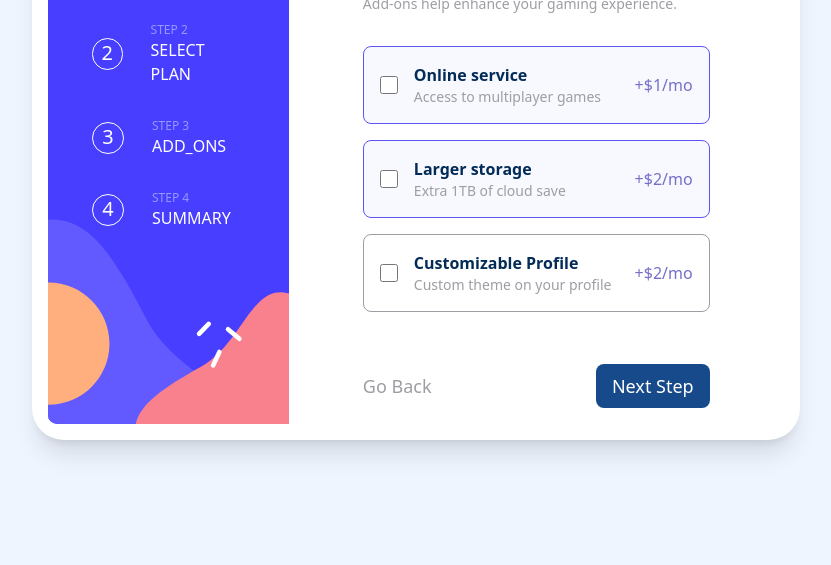
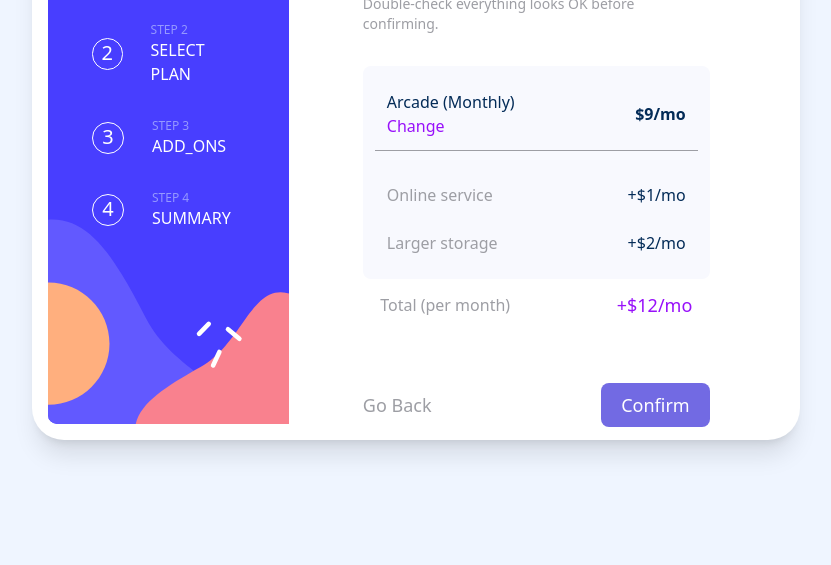
Before and after one commit to AhmadAlkhooly08/Subscription_Form, a website built with Vite: page index.html in a window 1280 px wide. Shown: the part 235-800 px from the top of the page, without its empty margins (224-1055 px from the left). Built offline with nearby package versions, Linux system fonts and the light colour scheme.

Commit message:
99% Finished with tailwend

```diff
--- a/index.html
+++ b/index.html
@@ -142,7 +142,7 @@
 
             <!-- step 3 -->
 
-            <div class="flex flex-col items-center mt-10 space-y-8 w-[70%]">
+            <!-- <div class="flex flex-col items-center mt-10 space-y-8 w-[70%]">
                 <div class="flex flex-col items-start space-y-3 w-[70%]">
                     <h1 class="text-[#032B57] text-3xl font-bold font-sans text-start">Pick add-ons</h1>
                     <p class="text-[#9d9ea4] text-sm">Add-ons help enhance your gaming experience.</p>
@@ -151,7 +151,7 @@
                 <div class="space-y-4 w-[70%]">
                     <div class="add-one sub-active">
                         <div class="flex items-center">
-                            <input type="checkbox" class="size-4.5 peer-checked:bg-[#746FC9]">
+                            <input type="checkbox" class="size-4 accent-[#483CFF]">
                             <div class="flec flex-col ml-4">
                                 <h1 class="text-[#032B57] font-bold font-sans">Online service</h1>
                                 <p class="text-[#9d9ea4] text-sm">Access to multiplayer games</p>
@@ -163,7 +163,7 @@
                     </div>
                     <div class="add-one sub-active">
                         <div class="flex items-center">
-                            <input type="checkbox" class="size-4.5">
+                            <input type="checkbox" class="size-4 accent-[#483CFF]">
                             <div class="flec flex-col ml-4">
                                 <h1 class="text-[#032B57] font-bold font-sans">Larger storage</h1>
                                 <p class="text-[#9d9ea4] text-sm">Extra 1TB of cloud save</p>
@@ -175,7 +175,7 @@
                     </div>
                     <div class="add-one">
                         <div class="flex items-center">
-                            <input type="checkbox" class="size-4.5">
+                            <input type="checkbox" class="size-4 accent-[#483CFF]">
                             <div class="flec flex-col ml-4">
                                 <h1 class="text-[#032B57] font-bold font-sans">Customizable Profile</h1>
                                 <p class="text-[#9d9ea4] text-sm">Custom theme on your profile</p>
@@ -191,7 +191,48 @@
                     <button class="back-btn">Go Back</button>
                     <button class="btn-next px-4 py-2 text-lg">Next Step</button>
                 </div>
+            </div> -->
+
+
+            <!-- Step 4 -->
+            <div class="flex flex-col items-center mt-10 space-y-8 w-[70%]">
+                <div class="flex flex-col items-start space-y-3 w-[70%]">
+                    <h1 class="text-[#032B57] text-3xl font-bold font-sans text-start">Finishing up</h1>
+                    <p class="text-[#9d9ea4] text-sm">Double-check everything looks OK before confirming.</p>
+                </div>
+
+                <div class="flex flex-col items-center w-[70%]">
+                    <div class=" p-3 w-full bg-[#F8F9FE] rounded-lg">
+                        <div class="flex justify-between items-center w-full border-b-1 border-b-[#9d9ea4] p-3">
+                            <div class="flex flex-col items-start">
+                                <h1 class="text-[#032B57]">Arcade (Monthly)</h1>
+                                <button class="bg-transparent text-purple-600 hover:underline cursor-pointer">Change</button>
+                            </div>
+                            <h1 class="text-[#032B57] font-bold">$9/mo</h1>
+                        </div>
+
+                        <div class="flex justify-between items-center w-full mt-5 p-3">
+                            <p class="text-[#9d9ea4]">Online service</p>
+                            <h2 class="text-[#032B57]">+$1/mo</h2>
+                        </div>
+                        <div class="flex justify-between items-center w-full p-3">
+                            <p class="text-[#9d9ea4]">Larger storage</p>
+                            <h2 class="text-[#032B57]">+$2/mo</h2>
+                        </div>
+                    </div>
+
+                    <div class="flex justify-between items-center w-[90%] pt-3">
+                        <p class="text-[#9d9ea4]">Total (per month)</p>
+                        <h2 class="text-purple-600 text-lg">+$12/mo</h2>
+                    </div>
+                </div>
+                <div class="flex justify-between items-center mt-8 w-[70%]">
+                    <button class="back-btn">Go Back</button>
+                    <button class="btn-next px-5 py-2 text-lg bg-[#726ae3] hover:bg-[#938cfe]">Confirm</button>
+                </div>
             </div>
+
+
         </div>
     </div>
 </body>
--- a/style.css
+++ b/style.css
@@ -34,7 +34,7 @@ body{
     @apply flex flex-col justify-around p-5 h-[180px] w-[140px] bg-transparent border-1 border-[#9d9ea4] rounded-lg space-y-8 shadow-none hover:border-1 hover:border-purple-800 cursor-pointer
 }
 @utility sub-active{
-    @apply border-[#5d54f6] bg-[#F8F9FE]
+    @apply border-[#5d54f6] bg-[#F8F9FE] duration-700 transition-colors
 }
 @utility btn-next{
     @apply p-3 rounded-lg bg-[#174a8a] text-white cursor-pointer
```
